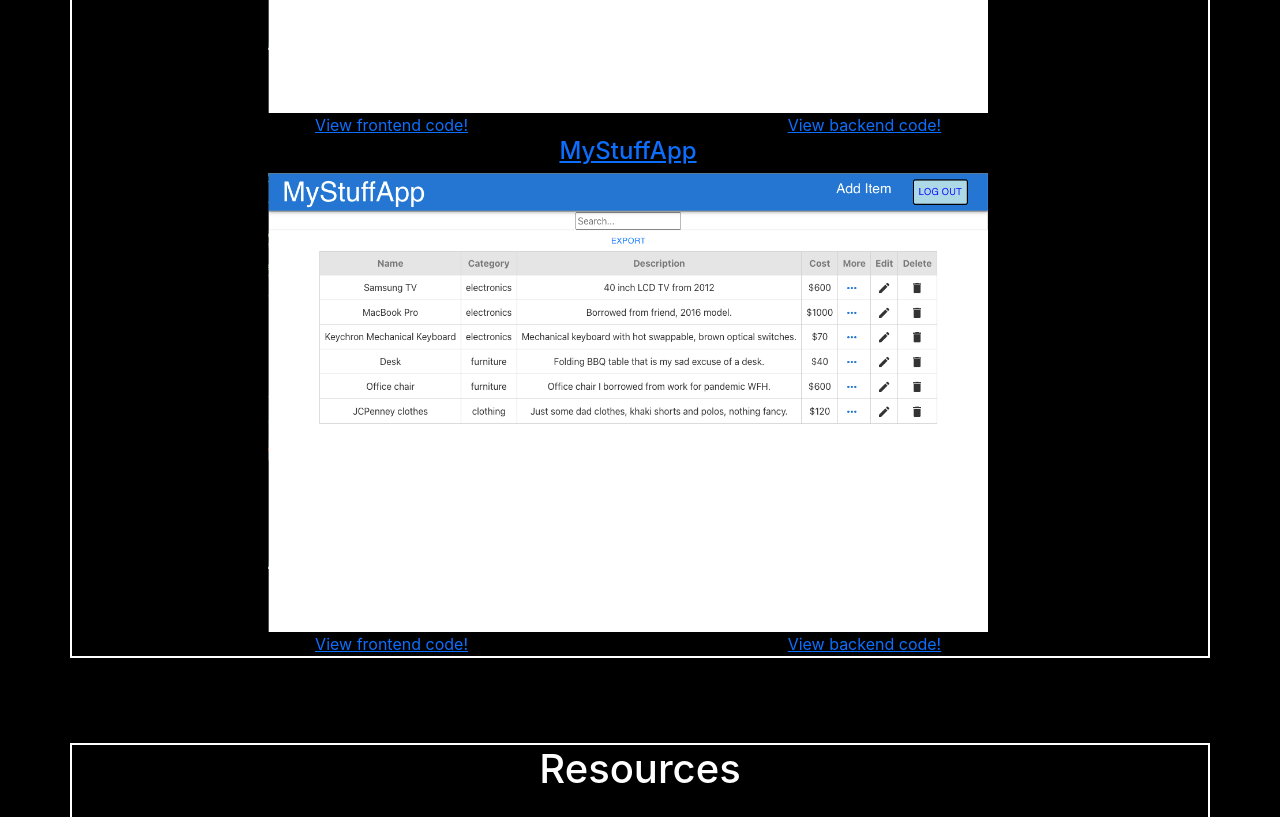
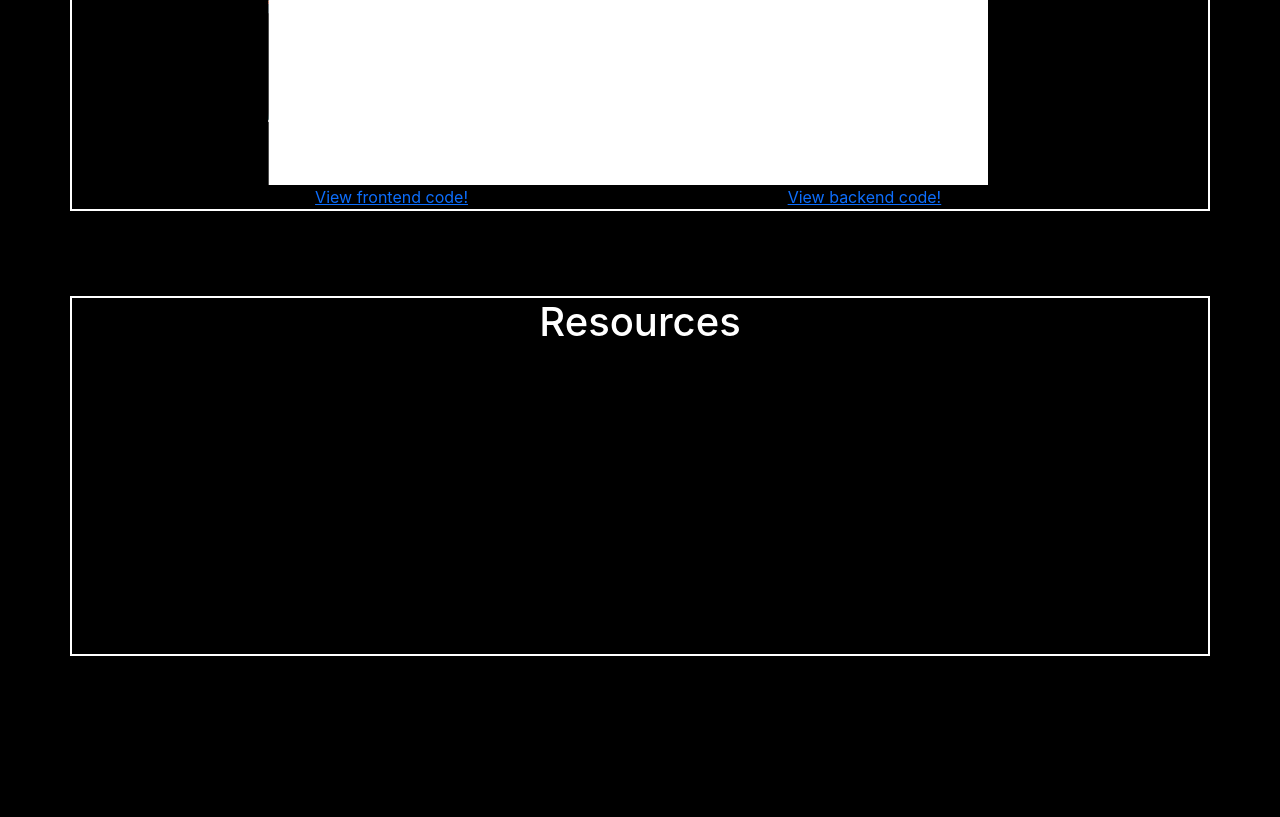
Before and after one commit to edwarmak/portfolio_final, a React (Create React App) app: page / in a window 1280 px wide. Shown: the part 1980-2797 px from the top of the page. After the commit the page ends 2636 px from the top, so only its background shows below. Built offline with nearby package versions, Linux system fonts and the light colour scheme.

Commit message:
push code

```diff
--- a/src/App.js
+++ b/src/App.js
@@ -25,6 +25,7 @@
             <img src={headshot} className="headshot"></img>
           </div>
           <div className="bio-text col">
+            <p>Lorem ipsum dolor sit amet, consectetur adipiscing elit, sed do eiusmod tempor incididunt ut labore et dolore magna aliqua. Ut enim ad minim veniam, quis nostrud exercitation ullamco laboris nisi ut aliquip ex ea commodo consequat. Duis aute irure dolor in reprehenderit in voluptate velit esse cillum dolore eu fugiat nulla pariatur. Excepteur sint occaecat cupidatat non proident, sunt in culpa qui officia deserunt mollit anim id est laborum.</p>
             <p>Lorem ipsum dolor sit amet, consectetur adipiscing elit, sed do eiusmod tempor incididunt ut labore et dolore magna aliqua. Ut enim ad minim veniam, quis nostrud exercitation ullamco laboris nisi ut aliquip ex ea commodo consequat. Duis aute irure dolor in reprehenderit in voluptate velit esse cillum dolore eu fugiat nulla pariatur. Excepteur sint occaecat cupidatat non proident, sunt in culpa qui officia deserunt mollit anim id est laborum.</p>
           </div>
         </div>
@@ -67,12 +68,6 @@
               <a className="col-4" href="https://github.com/kdutile/project_4-frontend">View frontend code!</a>
               <a className="col-4" href="https://github.com/kdutile/project_4_backend">View backend code!</a>
           </div>
-          <div className="container-sm row justify-content-evenly">
-            <h4 className="col-4"><a href="https://mystuff-security-app.netlify.app/">MyStuffApp</a></h4>
-              <img src={mystuffapp} className="project-img"></img>
-              <a className="col-4" href="https://github.com/kdutile/project_4-frontend">View frontend code!</a>
-              <a className="col-4" href="https://github.com/kdutile/project_4_backend">View backend code!</a>
-          </div>
       </div>
 
       <div id="Resources" className="container-sm">
```
